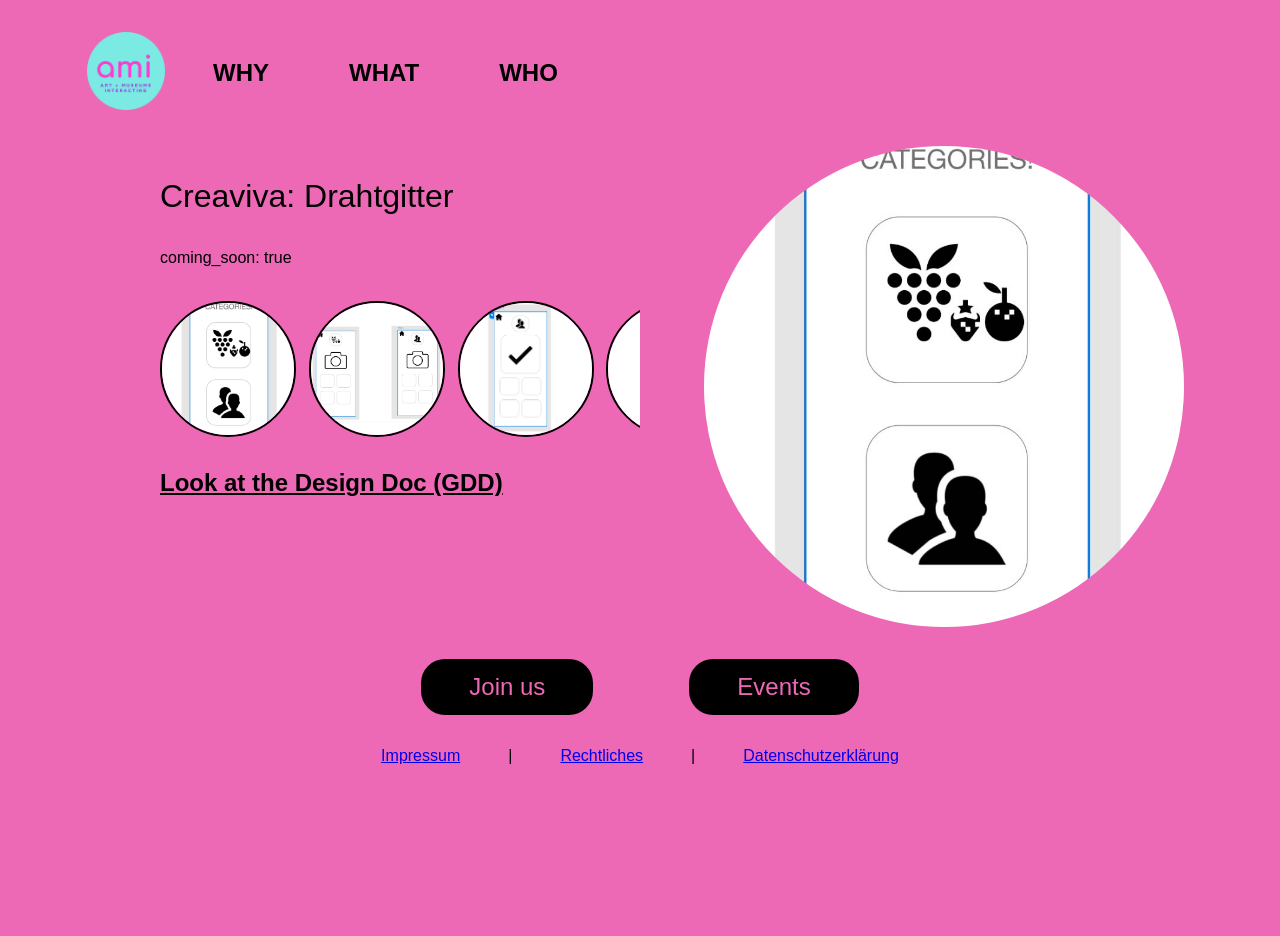
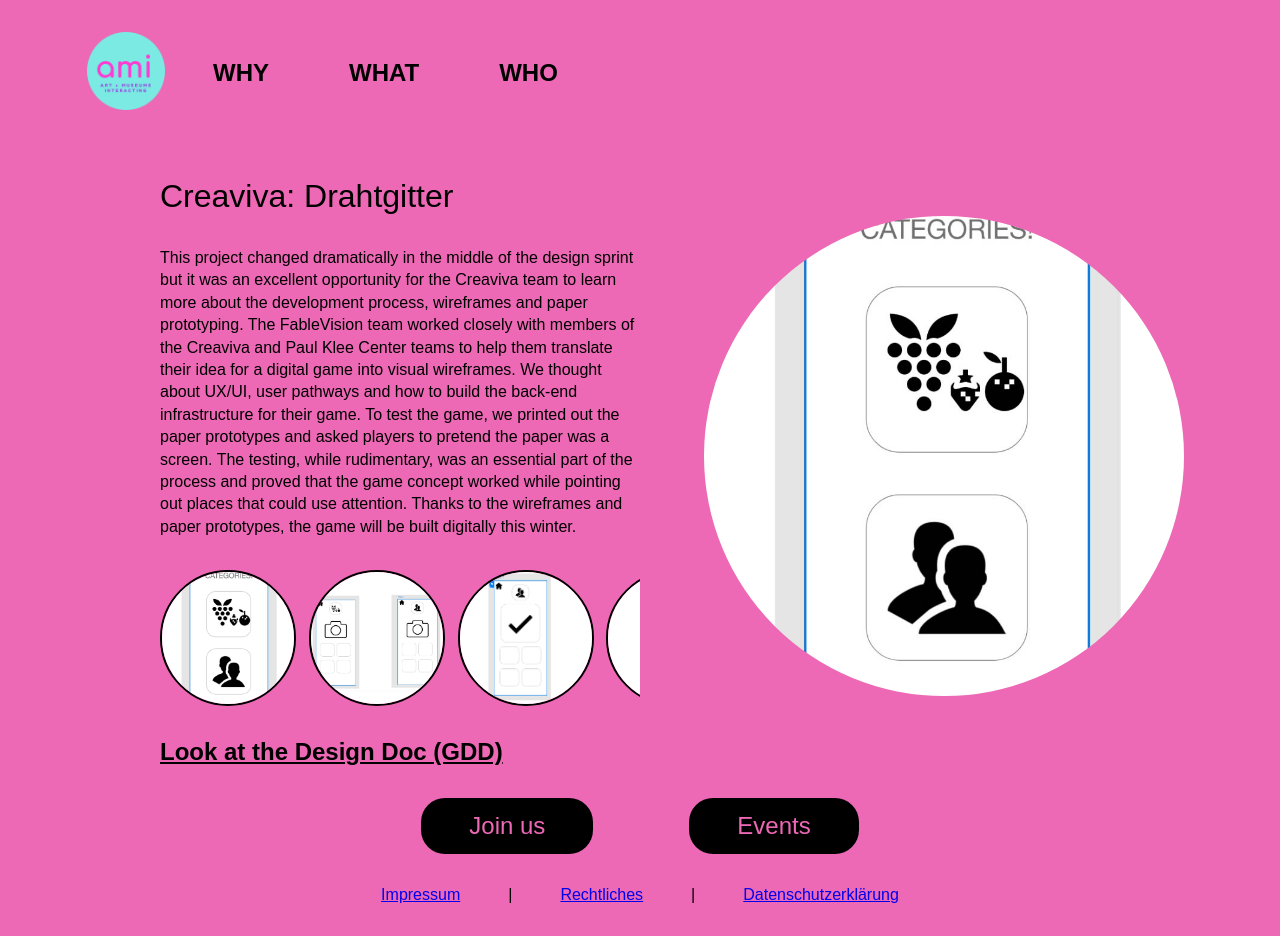
Before and after one commit to FableVision/ami-website, a Jekyll site: the page built from _projects/2023-coming-soon-01.md, in a window 1280 px wide. Built offline with Jekyll 4.4.1, drawn with Linux system fonts in a browser that asks for light colours; before the commit the page ends 900 px from its top, so only the background shows below that.

Commit message:
Update 2023-coming-soon-01.md

```diff
--- a/_projects/2023-coming-soon-01.md
+++ b/_projects/2023-coming-soon-01.md
@@ -8,4 +8,4 @@
 design_doc: https://docs.google.com/presentation/d/1Q7bFDtAhHOomvfvQCGXXdd68JcUWrVkvtMmm7KlpLgc/edit?usp=sharing)
 ---
 
-coming_soon: true
+This project changed dramatically in the middle of the design sprint but it was an excellent opportunity for the Creaviva team to learn more about the development process, wireframes and paper prototyping. The FableVision team worked closely with members of the Creaviva and Paul Klee Center teams to help them translate their idea for a digital game into visual wireframes. We thought about UX/UI, user pathways and how to build the back-end infrastructure for their game. To test the game, we printed out the paper prototypes and asked players to pretend the paper was a screen. The testing, while rudimentary, was an essential part of the process and proved that the game concept worked while pointing out places that could use attention. Thanks to  the wireframes and paper prototypes, the game will be built digitally this winter.
```
